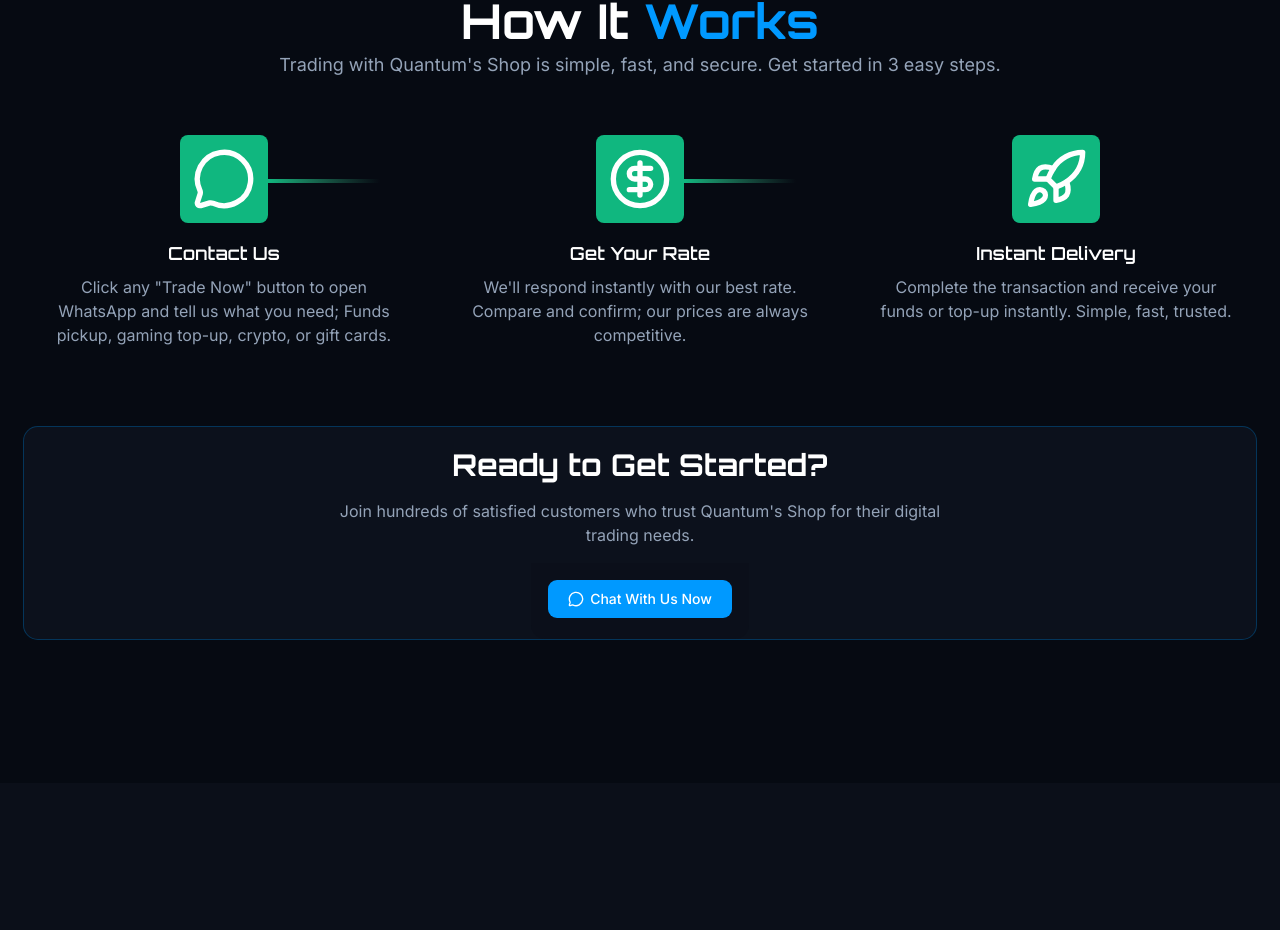
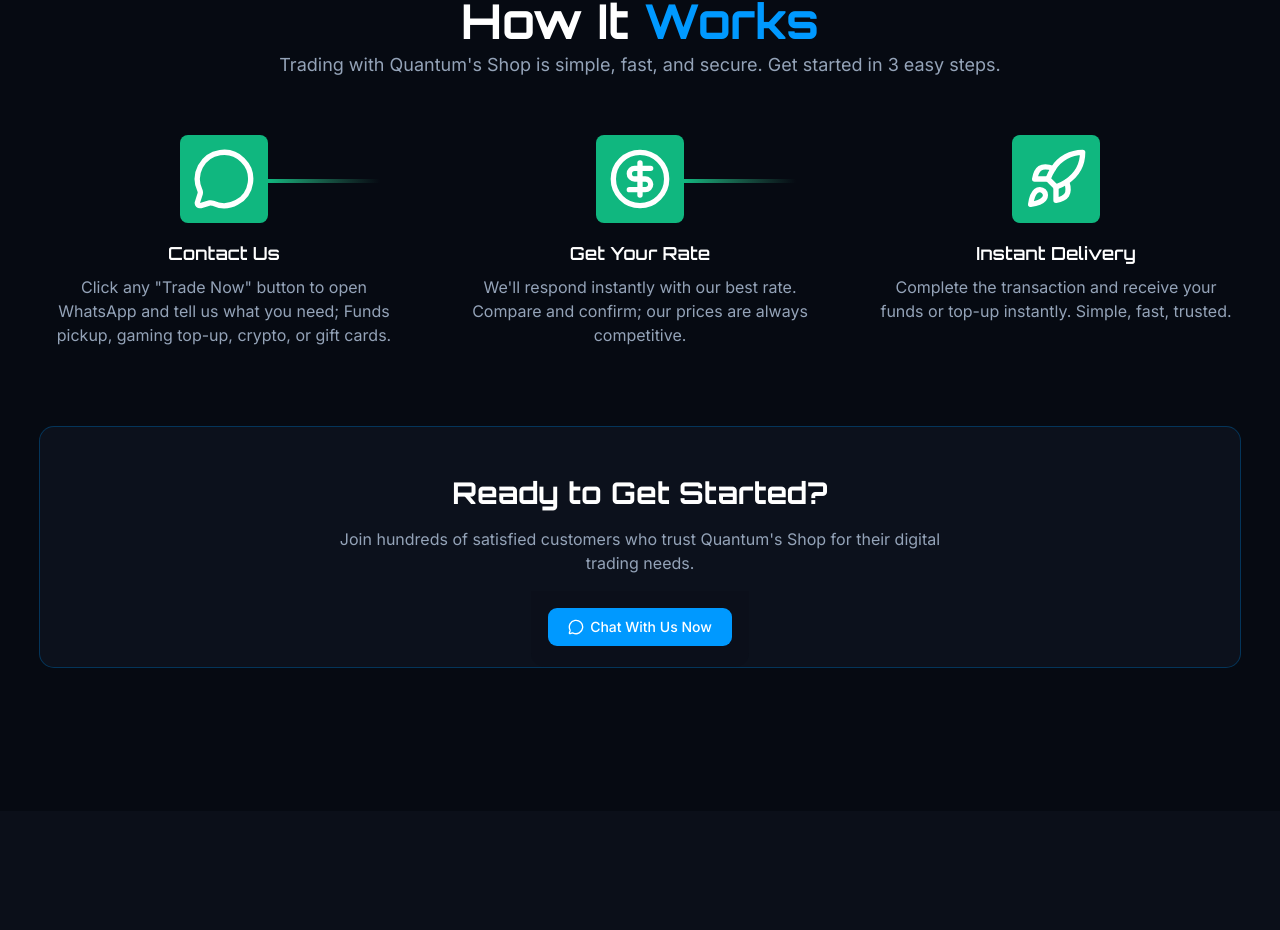
Before and after one commit to kushyzee/quantums-shop, a Next.js app: page / in a window 1280 px wide. Shown: the part 2648-3578 px from the top of the page. Built offline with nearby package versions, Linux system fonts and the light colour scheme.

Commit message:
style: update max width for how it works section

```diff
--- a/components/Cta.tsx
+++ b/components/Cta.tsx
@@ -11,7 +11,7 @@
 
 export default function Cta() {
   return (
-    <Card className="mt-20 ring-primary/30 py-5 hover:ring-primary/50 transition-all duration-200">
+    <Card className="mt-20 ring-primary/30 py-5 md:py-8 lg:py-12 hover:ring-primary/50 transition-all duration-200">
       <CardHeader>
         <CardTitle
           className={cn(
--- a/components/HowItWorks.tsx
+++ b/components/HowItWorks.tsx
@@ -11,7 +11,8 @@
       subtitle="Trading with Quantum's Shop is simple, fast, and secure. Get started in 3 easy steps."
       id="how-it-works"
     >
-      <div className="grid grid-cols-1 sm:grid-cols-2 lg:grid-cols-3 gap-12 mt-14 max-w-[1200px] mx-auto">
+      <div className="mt-14 max-w-[1200px] mx-auto">
+        <div className="grid grid-cols-1 sm:grid-cols-2 lg:grid-cols-3 gap-12 ">
           <HowItWorksCard
             Icon={MessageCircle}
             title="Contact Us"
@@ -29,6 +30,7 @@
           />
         </div>
         <Cta />
+      </div>
     </SectionHeader>
   );
 }
```
Lines whose indentation alone changed are shown as unchanged.
